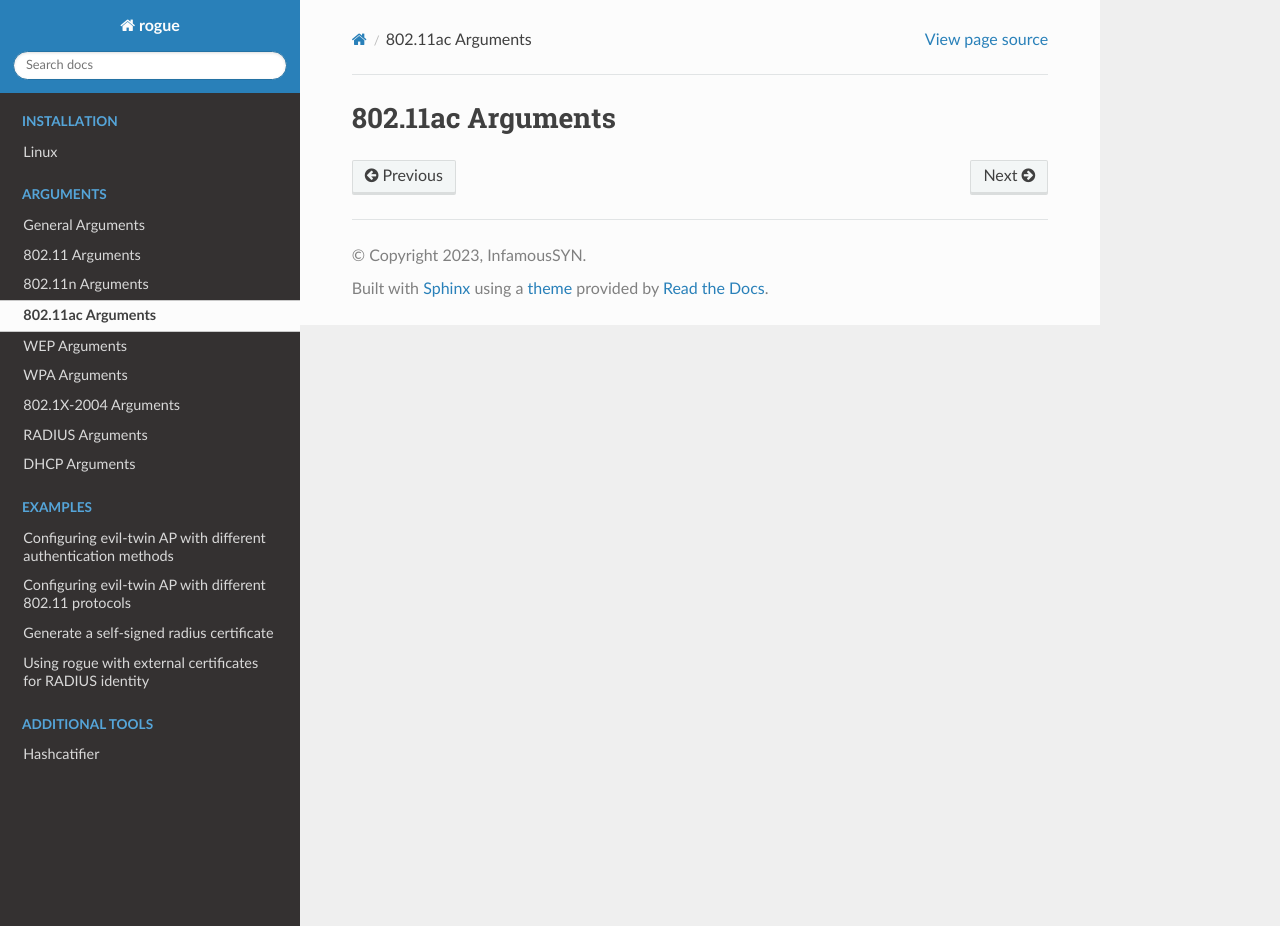
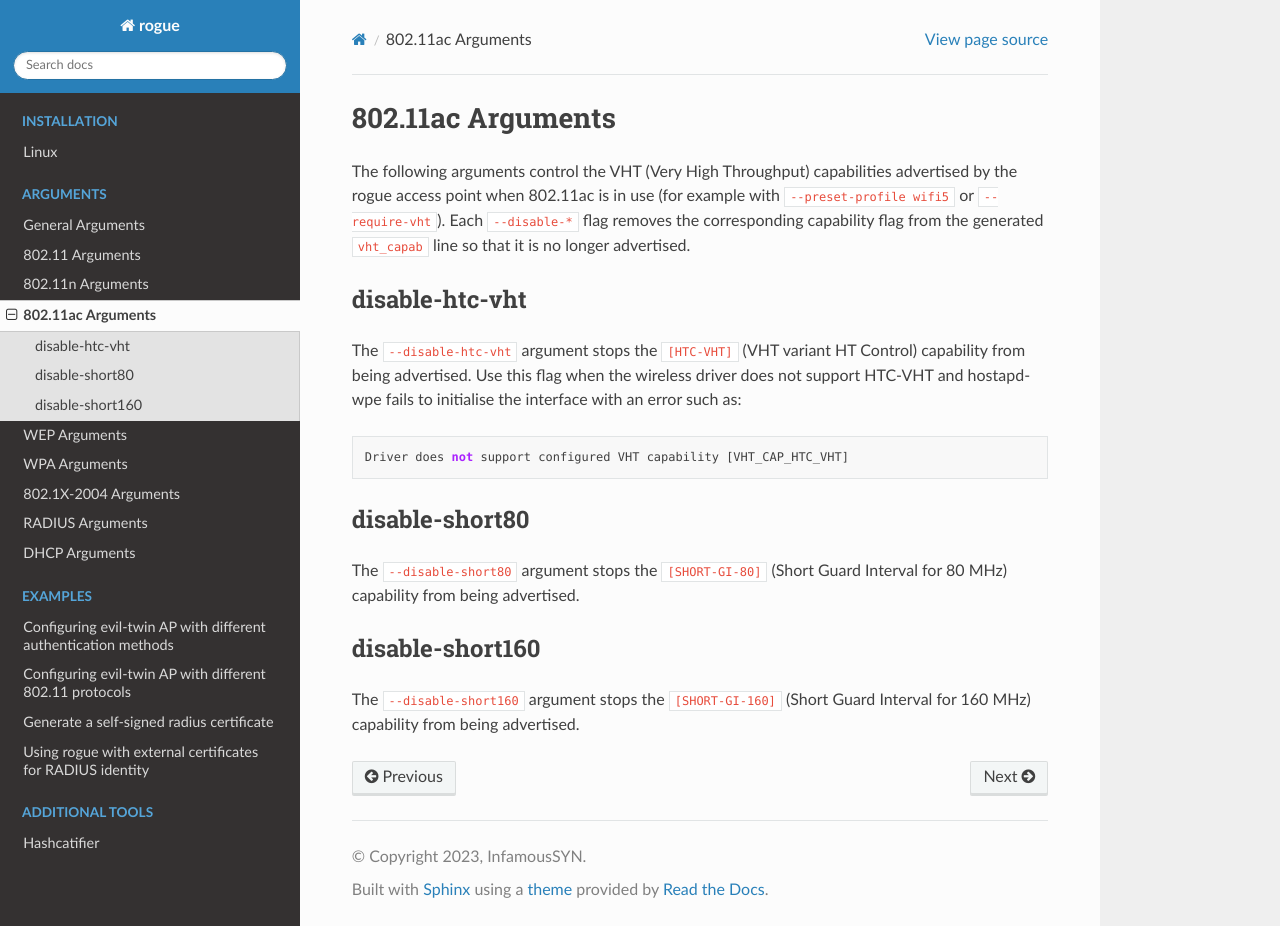
Before and after one commit to InfamousSYN/rogue, a Sphinx documentation site: the page built from docs/Arguments/802-11ac.rst, in a window 1280 px wide and 926 px high. Built offline with Sphinx 7.4.7 and the Read the Docs theme 3.1.0, drawn with Linux system fonts in a browser that asks for light colours; pages that are not in the unit, such as notebooks, are missing from menus.

Commit message:
Replaced the misleading command help

```diff
--- a/docs/Arguments/802-11ac.rst
+++ b/docs/Arguments/802-11ac.rst
@@ -1,2 +1,21 @@
 802.11ac Arguments
 =======================================
+
+The following arguments control the VHT (Very High Throughput) capabilities advertised by the rogue access point when 802.11ac is in use (for example with ``--preset-profile wifi5`` or ``--require-vht``). Each ``--disable-*`` flag removes the corresponding capability flag from the generated ``vht_capab`` line so that it is no longer advertised.
+
+disable-htc-vht
+^^^^^^^^^^^^^^^
+
+The ``--disable-htc-vht`` argument stops the ``[HTC-VHT]`` (VHT variant HT Control) capability from being advertised. Use this flag when the wireless driver does not support HTC-VHT and hostapd-wpe fails to initialise the interface with an error such as::
+
+    Driver does not support configured VHT capability [VHT_CAP_HTC_VHT]
+
+disable-short80
+^^^^^^^^^^^^^^^
+
+The ``--disable-short80`` argument stops the ``[SHORT-GI-80]`` (Short Guard Interval for 80 MHz) capability from being advertised.
+
+disable-short160
+^^^^^^^^^^^^^^^^
+
+The ``--disable-short160`` argument stops the ``[SHORT-GI-160]`` (Short Guard Interval for 160 MHz) capability from being advertised.
```
Also changed, not shown: 1 other file.
